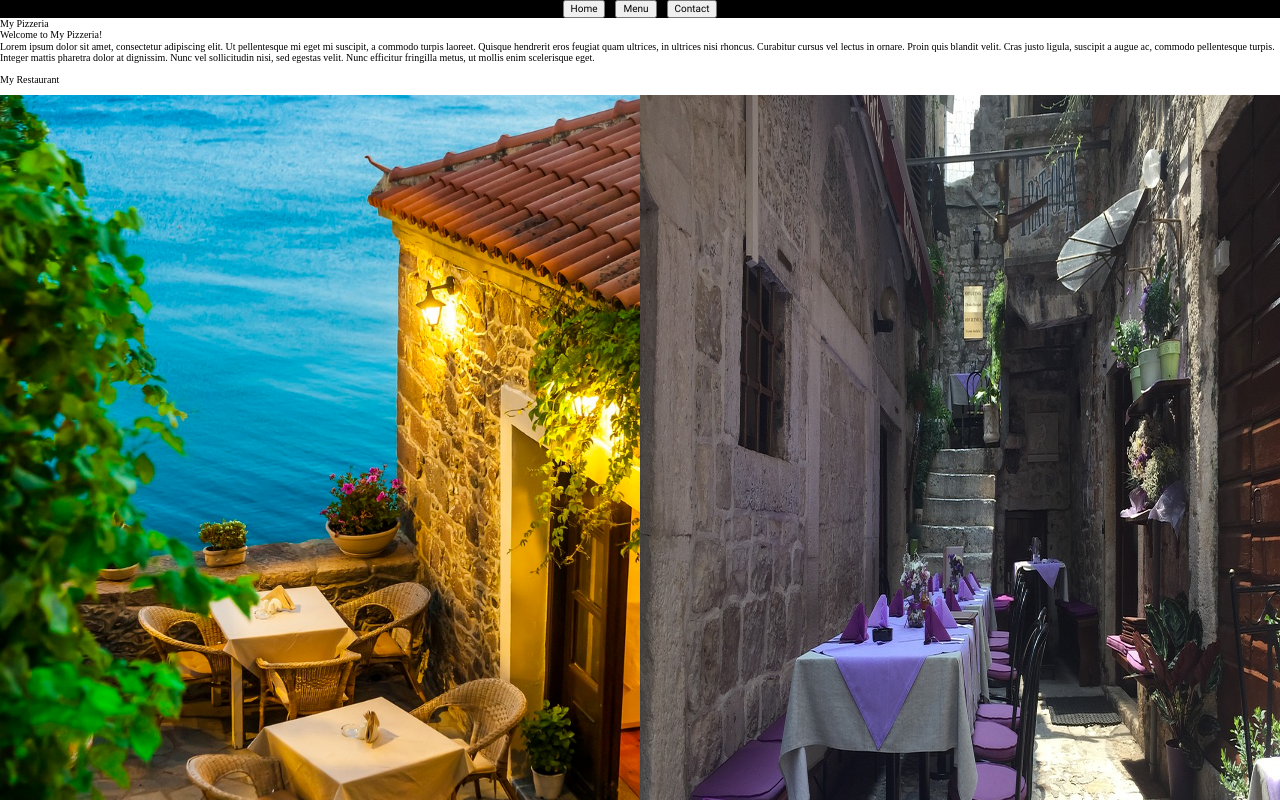
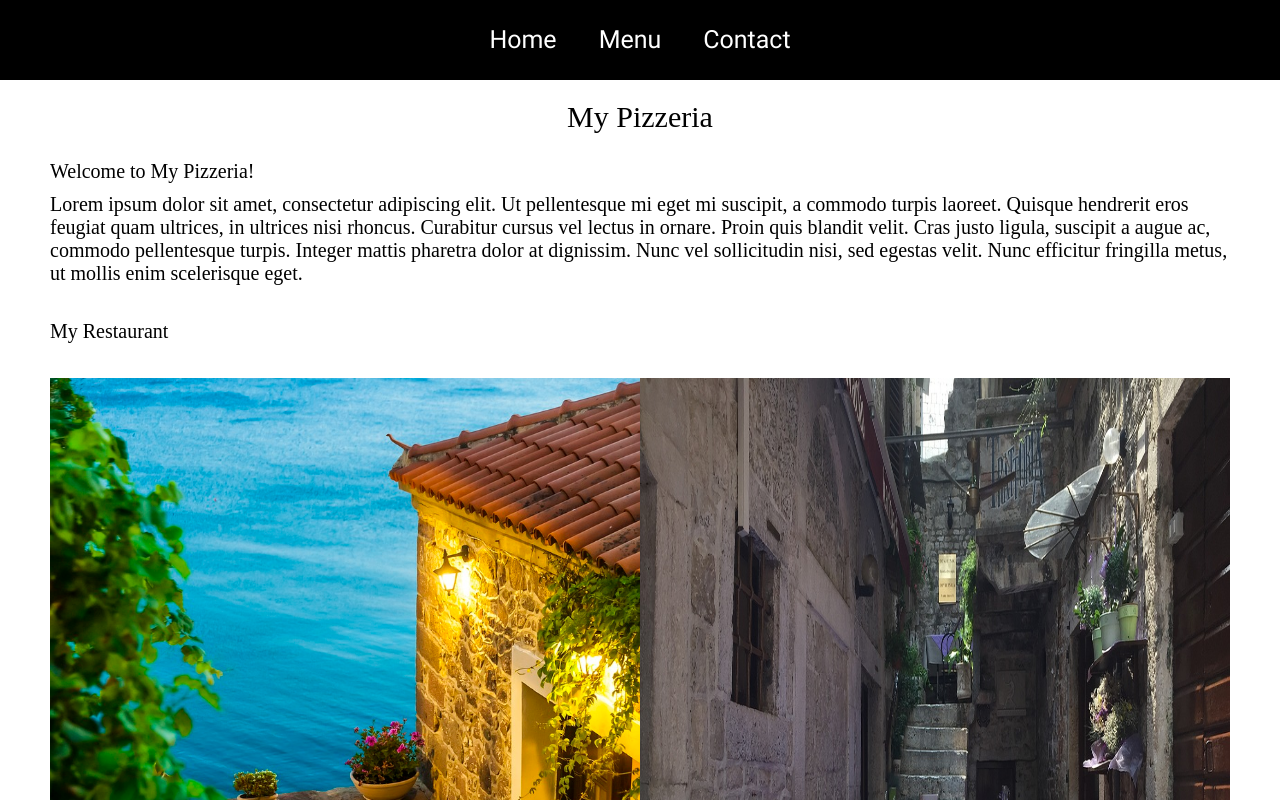
Before and after one commit to Nestor-3690/restaurant-page, a website built with webpack: page src/index.html in a window 1280 px wide. Shown: the top 800 px of the page. Built offline with nearby package versions, Linux system fonts and the light colour scheme; a web font is replaced by a local one.

Commit message:
Add some styles to the page

```diff
--- a/src/styles.css
+++ b/src/styles.css
@@ -14,19 +14,50 @@
     font-size: 62.5%;
 }
 
+body {
+    display: flex;
+    flex-direction: column;
+}
+
 header {
     background-color: black;
     font-family: "Roboto";
+    height: 8rem;
+    display: flex;
+    justify-content: center;
 }
 
 nav {
     display: flex;
-    justify-content: center;
-    gap: 1rem;
+    gap: 3rem;
+}
+
+nav button {
+    font-size: 2.5rem;
+    background-color: inherit;
+    border: none;
+    color: white;
 }
 
 #content {
     font-family: "Merienda";
+    font-size: 2rem;
+    padding: 1rem 5rem;
+    display: flex;
+    flex-direction: column;
+    gap: 1.5rem;
+}
+
+.restaurant-title {
+    padding: 1rem;
+    text-align: center;
+    font-size: 3rem;
+}
+
+.restaurant-main {
+    display: flex;
+    flex-direction: column;
+    gap: 1rem;
 }
 
 .restaurant-photos {
@@ -35,7 +66,7 @@ nav {
 }
 
 .restaurant-photos > * {
-    max-width: 50vw;
+    max-width: 100%;
     height: 100%;
 }
 
@@ -45,6 +76,13 @@ nav {
 }
 
 .pizza-photos > * {
-    max-width: 50vw;
+    max-width: 100%;
     height: 100%;
 }
+
+footer {
+    margin-top: auto;
+    background-color: black;
+    color: white;
+    text-align: center;
+}
```
